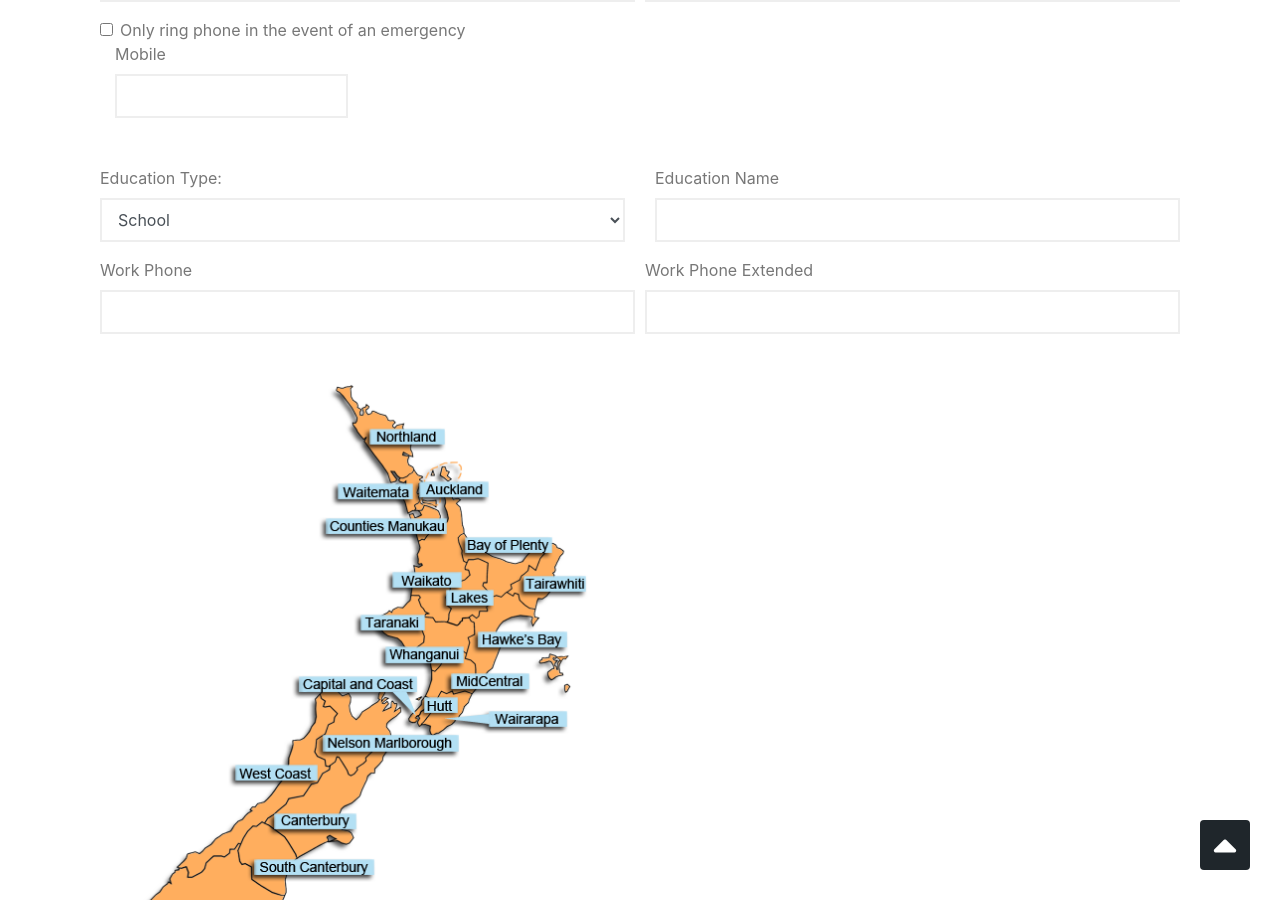
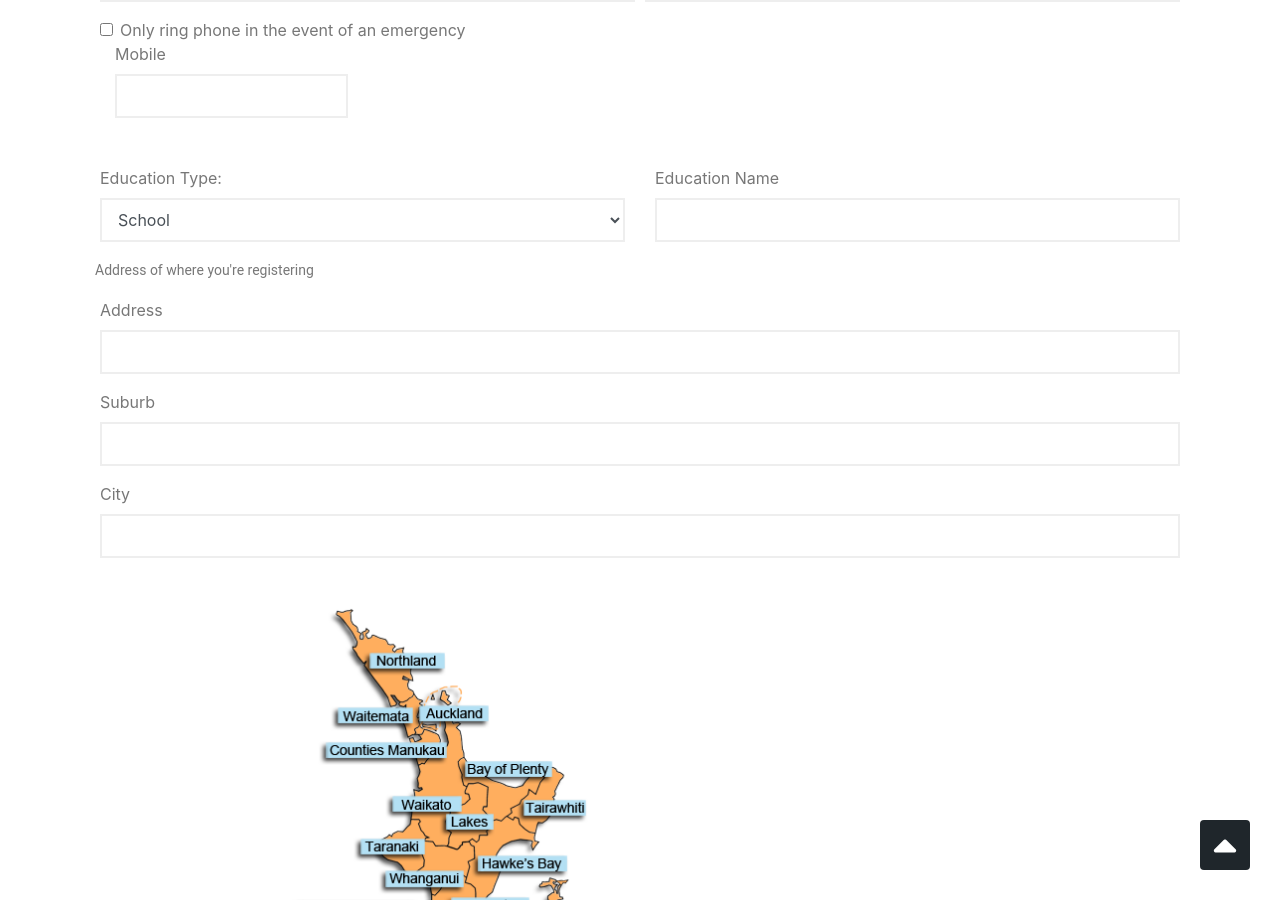
Before and after one commit to thetanewzealand/thetanewzealand.github.io, a Jekyll site: the page built from registration.md, in a window 1280 px wide and 900 px high, scrolled down 840 px. Built offline with Jekyll 4.4.1, drawn with Linux system fonts in a browser that asks for light colours; nearby versions of some CDN libraries.

Commit message:
Adding files

```diff
--- a/_layouts/registration.html
+++ b/_layouts/registration.html
@@ -70,13 +70,18 @@ layout: hero
     </div>
 
     <div class="form-row">
-            <div class="form-group col-md-6 col-sm-12">
-              <label for="inputEmail4">Work Phone</label>
+        <p>Address of where you're registering</p>
+            <div class="form-group col-sm-12">
+              <label for="inputEmail4">Address</label>
               <input type="email" class="form-control" id="inputEmail4" placeholder="">
             </div>
-            <div class="form-group col-md-6 col-sm-12">
-              <label for="inputPassword4">Work Phone Extended</label>
+            <div class="form-group col-sm-12">
+              <label for="inputPassword4">Suburb</label>
               <input type="password" class="form-control" id="inputPassword4" placeholder="">
+            </div>
+            <div class="form-group col-sm-12">
+                    <label for="inputPassword4">City</label>
+                    <input type="password" class="form-control" id="inputPassword4" placeholder="">
             </div>
           </div>
 
```
